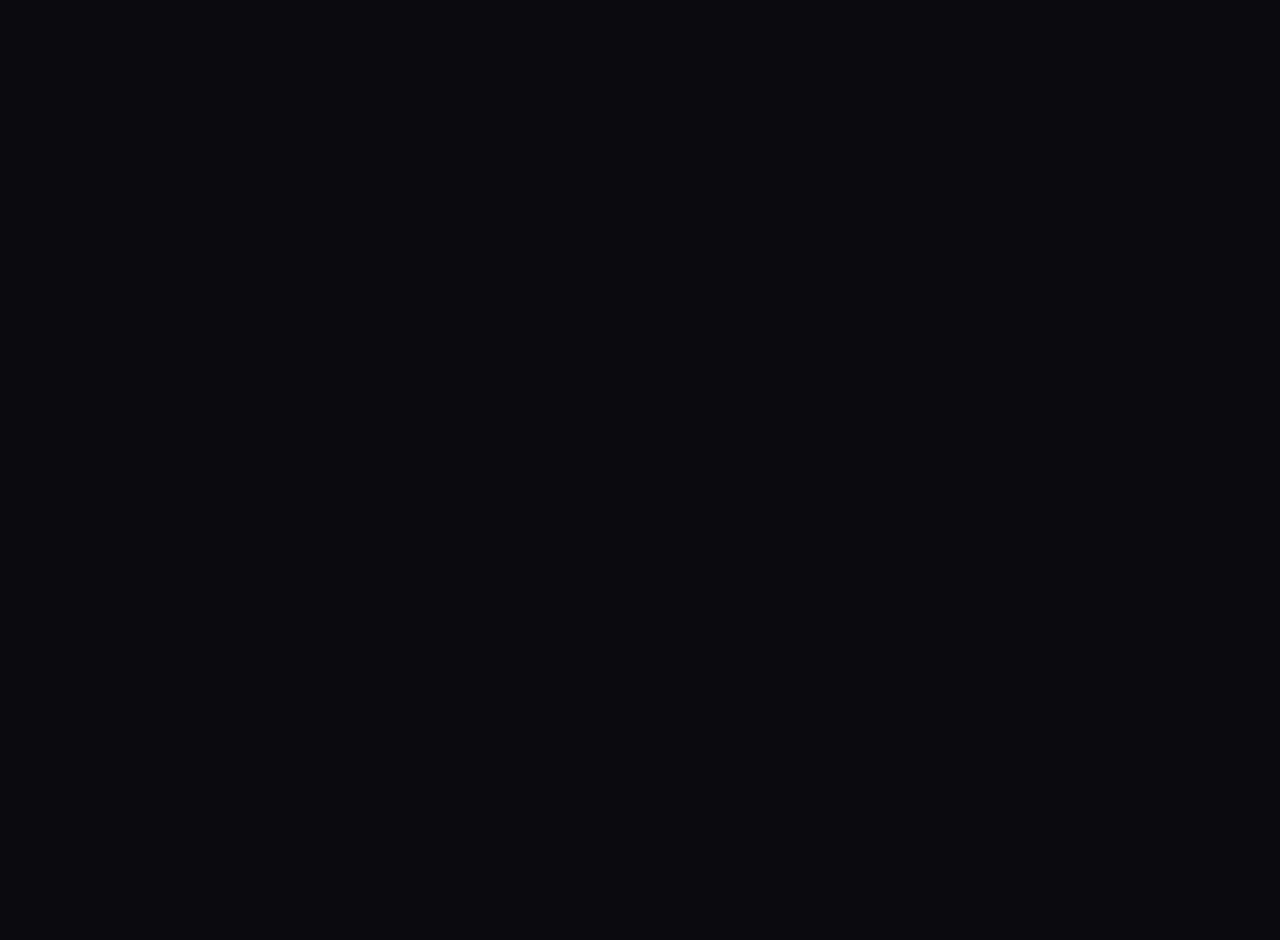
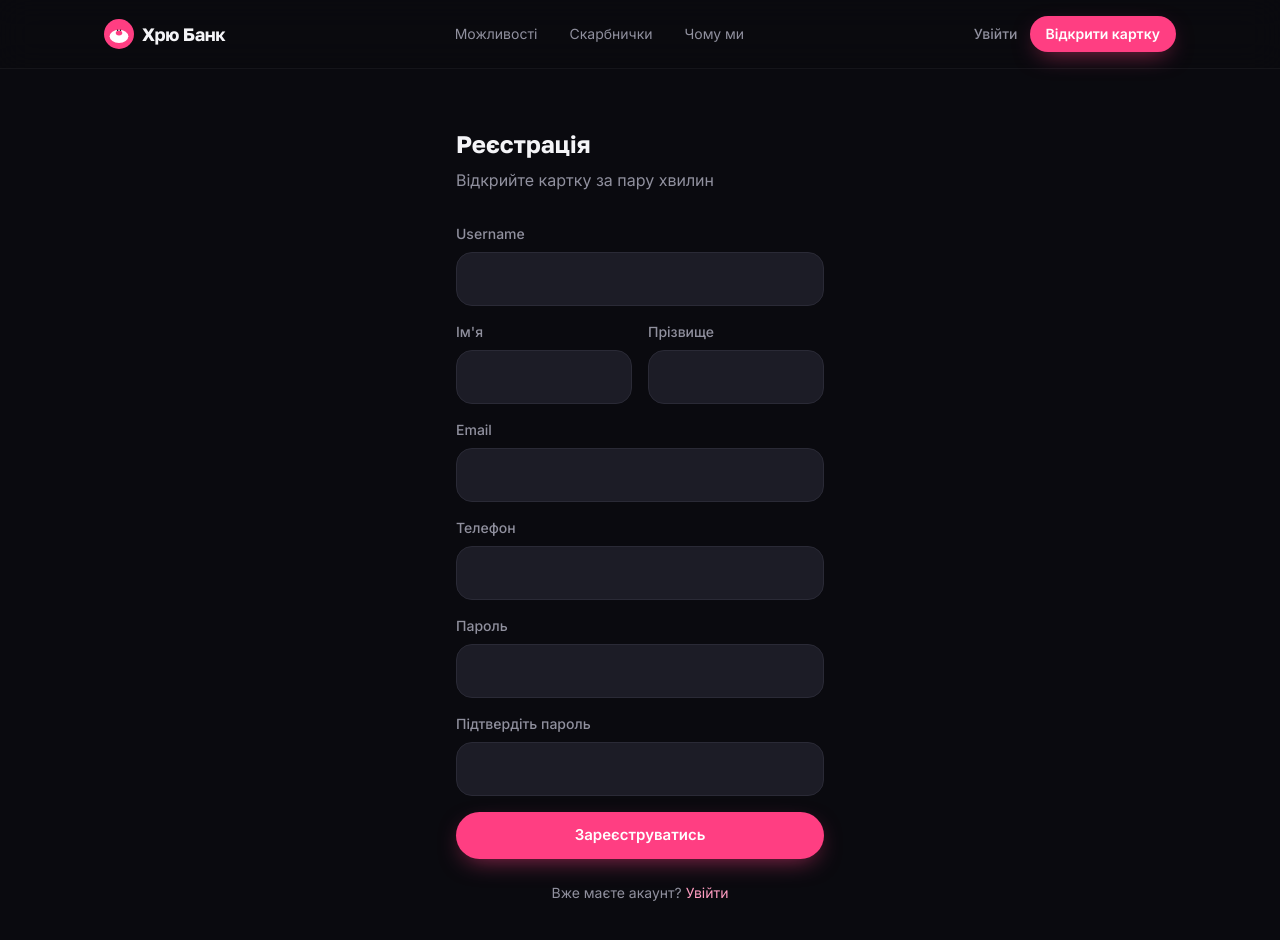
Before and after one commit to wlogs42/Digital-Bank-Monobank, a React (Vite) app in the folder frontDigitalBank/: page /register in a window 1280 px wide. Before the commit this address had no page. Shown: the top 940 px of the page. Before the commit the page ends 800 px from the top, so only its background shows below. Built offline with nearby package versions, Linux system fonts and the light colour scheme.

Commit message:
Add register/login pages, CORS, auth store, card service

```diff
--- /dev/null
+++ b/frontDigitalBank/src/Servises/api.js
@@ -0,0 +1,7 @@
+import axios from 'axios'
+
+const api = axios.create({
+  baseURL: 'http://localhost:5036',
+})
+
+export default api
--- /dev/null
+++ b/frontDigitalBank/src/Servises/authService.js
@@ -0,0 +1,11 @@
+import api from './api'
+
+export async function registerUser(payload) {
+  const { data } = await api.post('/users', payload)
+  return data
+}
+
+export async function loginUser(payload) {
+  const { data } = await api.post('/login', payload)
+  return data
+}
--- /dev/null
+++ b/frontDigitalBank/src/Servises/cardService.js
@@ -0,0 +1,6 @@
+import api from './api'
+
+export async function createCard(payload) {
+  const { data } = await api.post('/cards', payload)
+  return data
+}
--- /dev/null
+++ b/frontDigitalBank/src/pages/LoginPage.jsx
@@ -0,0 +1,86 @@
+import { useState } from 'react'
+import { Link } from 'react-router-dom'
+import { useForm } from 'react-hook-form'
+import { zodResolver } from '@hookform/resolvers/zod'
+import { z } from 'zod'
+import Navbar from '../components/landing/Navbar'
+import Container from '../components/common/Container'
+import TextField from '../components/common/TextField'
+import Button from '../components/common/Button'
+import { loginUser } from '../Servises/authService'
+import { useAuthStore } from '../store/useAuthStore'
+
+const loginSchema = z.object({
+  email: z.string().min(1, 'Введіть email').email('Некоректний email'),
+  password: z.string().min(1, 'Введіть пароль'),
+})
+
+export default function LoginPage() {
+  const [serverError, setServerError] = useState('')
+  const [loggedInUser, setLoggedInUser] = useState(null)
+  const setUser = useAuthStore((state) => state.setUser)
+
+  const {
+    register,
+    handleSubmit,
+    formState: { errors, isSubmitting },
+  } = useForm({
+    resolver: zodResolver(loginSchema),
+  })
+
+  const onSubmit = async (data) => {
+    setServerError('')
+
+    try {
+      const user = await loginUser(data)
+      setUser(user)
+      setLoggedInUser(user)
+    } catch (err) {
+      setServerError(err.response?.data?.error ?? 'Щось пішло не так, спробуйте ще раз')
+    }
+  }
+
+  if (loggedInUser) {
+    return (
+      <div className="relative">
+        <Navbar />
+        <main className="pt-32 pb-20">
+          <Container className="max-w-md text-center">
+            <h1 className="font-display text-2xl font-bold">З поверненням, {loggedInUser.userFirstName}!</h1>
+            <p className="mt-3 text-muted">Ви увійшли як {loggedInUser.userName}.</p>
+          </Container>
+        </main>
+      </div>
+    )
+  }
+
+  return (
+    <div className="relative">
+      <Navbar />
+      <main className="pt-32 pb-20">
+        <Container className="max-w-md">
+          <h1 className="font-display text-2xl font-bold">Вхід</h1>
+          <p className="mt-2 text-muted">Раді бачити вас знову</p>
+
+          <form onSubmit={handleSubmit(onSubmit)} className="mt-8 space-y-4">
+            <TextField label="Email" type="email" {...register('email')} error={errors.email?.message} />
+            <TextField label="Пароль" type="password" {...register('password')} error={errors.password?.message} />
+
+            {serverError && <p className="text-sm text-red-400">{serverError}</p>}
+
+            <Button type="submit" className="w-full" disabled={isSubmitting}>
+              {isSubmitting ? 'Входимо...' : 'Увійти'}
+            </Button>
+          </form>
+
+          <p className="mt-6 text-center text-sm text-muted">
+            Ще не маєте акаунту?{' '}
+            <Link to="/register" className="text-brand-300 hover:text-brand-100">
+              Зареєструватись
+            </Link>
+          </p>
+        </Container>
+      </main>
+    </div>
+  )
+}
--- /dev/null
+++ b/frontDigitalBank/src/pages/RegisterPage.jsx
@@ -0,0 +1,124 @@
+import { useState } from 'react'
+import { Link } from 'react-router-dom'
+import { useForm } from 'react-hook-form'
+import { zodResolver } from '@hookform/resolvers/zod'
+import { z } from 'zod'
+import Navbar from '../components/landing/Navbar'
+import Container from '../components/common/Container'
+import TextField from '../components/common/TextField'
+import Button from '../components/common/Button'
+import { registerUser } from '../Servises/authService'
+import { useAuthStore } from '../store/useAuthStore'
+
+const registerSchema = z
+  .object({
+    userName: z.string().min(1, 'Введіть username').max(100),
+    userFirstName: z.string().min(1, "Введіть ім'я").max(100),
+    userLastName: z.string().min(1, 'Введіть прізвище').max(100),
+    email: z.string().min(1, 'Введіть email').email('Некоректний email'),
+    phoneNumber: z.string().min(1, 'Введіть номер телефону'),
+    password: z
+      .string()
+      .min(8, 'Пароль має бути не менше 8 символів')
+      .regex(/[A-Z]/, 'Потрібна хоча б одна велика літера')
+      .regex(/[a-z]/, 'Потрібна хоча б одна мала літера')
+      .regex(/[0-9]/, 'Потрібна хоча б одна цифра'),
+    confirmPassword: z.string(),
+  })
+  .refine((data) => data.password === data.confirmPassword, {
+    message: 'Паролі не співпадають',
+    path: ['confirmPassword'],
+  })
+
+export default function RegisterPage() {
+  const [serverError, setServerError] = useState('')
+  const [registeredUser, setRegisteredUser] = useState(null)
+  const setUser = useAuthStore((state) => state.setUser)
+
+  const {
+    register,
+    handleSubmit,
+    formState: { errors, isSubmitting },
+  } = useForm({
+    resolver: zodResolver(registerSchema),
+  })
+
+  const onSubmit = async (data) => {
+    setServerError('')
+
+    const payload = {
+      userName: data.userName,
+      userFirstName: data.userFirstName,
+      userLastName: data.userLastName,
+      email: data.email,
+      phoneNumber: data.phoneNumber,
+      password: data.password,
+    }
+
+    try {
+      const user = await registerUser(payload)
+      setUser(user)
+      setRegisteredUser(user)
+    } catch (err) {
+      setServerError(err.response?.data?.error ?? 'Щось пішло не так, спробуйте ще раз')
+    }
+  }
+
+  if (registeredUser) {
+    return (
+      <div className="relative">
+        <Navbar />
+        <main className="pt-32 pb-20">
+          <Container className="max-w-md text-center">
+            <h1 className="font-display text-2xl font-bold">Вітаємо, {registeredUser.userFirstName}!</h1>
+            <p className="mt-3 text-muted">Акаунт {registeredUser.userName} успішно створено.</p>
+          </Container>
+        </main>
+      </div>
+    )
+  }
+
+  return (
+    <div className="relative">
+      <Navbar />
+      <main className="pt-32 pb-20">
+        <Container className="max-w-md">
+          <h1 className="font-display text-2xl font-bold">Реєстрація</h1>
+          <p className="mt-2 text-muted">Відкрийте картку за пару хвилин</p>
+
+          <form onSubmit={handleSubmit(onSubmit)} className="mt-8 space-y-4">
+            <TextField label="Username" {...register('userName')} error={errors.userName?.message} />
+
+            <div className="grid grid-cols-2 gap-4">
+              <TextField label="Ім'я" {...register('userFirstName')} error={errors.userFirstName?.message} />
+              <TextField label="Прізвище" {...register('userLastName')} error={errors.userLastName?.message} />
+            </div>
+
+            <TextField label="Email" type="email" {...register('email')} error={errors.email?.message} />
+            <TextField label="Телефон" type="tel" {...register('phoneNumber')} error={errors.phoneNumber?.message} />
+            <TextField label="Пароль" type="password" {...register('password')} error={errors.password?.message} />
+            <TextField
+              label="Підтвердіть пароль"
+              type="password"
+              {...register('confirmPassword')}
+              error={errors.confirmPassword?.message}
+            />
+
+            {serverError && <p className="text-sm text-red-400">{serverError}</p>}
+
+            <Button type="submit" className="w-full" disabled={isSubmitting}>
+              {isSubmitting ? 'Створюємо акаунт...' : 'Зареєструватись'}
+            </Button>
+          </form>
+
+          <p className="mt-6 text-center text-sm text-muted">
+            Вже маєте акаунт?{' '}
+            <Link to="/login" className="text-brand-300 hover:text-brand-100">
+              Увійти
+            </Link>
+          </p>
+        </Container>
+      </main>
+    </div>
+  )
+}
--- a/frontDigitalBank/src/routers/AppRouter.jsx
+++ b/frontDigitalBank/src/routers/AppRouter.jsx
@@ -1,13 +1,16 @@
 import { Route, Routes } from "react-router-dom";
 import PublicLayout from "../layouts/PublicLayout";
 import FullLandingPage from "../pages/FullLandingPage";
+import RegisterPage from "../pages/RegisterPage";
+import LoginPage from "../pages/LoginPage";
 
 export default function AppRouter(){
     return(
         <Routes>
-            {/* публ сторінки */}
             <Route element={<PublicLayout />}>
                 <Route path="/" element={<FullLandingPage/>}></Route>
+                <Route path="/register" element={<RegisterPage/>}></Route>
+                <Route path="/login" element={<LoginPage/>}></Route>
 
             </Route>
 
--- /dev/null
+++ b/frontDigitalBank/src/store/useAuthStore.js
@@ -0,0 +1,13 @@
+import { create } from 'zustand'
+import { persist } from 'zustand/middleware'
+
+export const useAuthStore = create(
+  persist(
+    (set) => ({
+      user: null,
+      setUser: (user) => set({ user }),
+      logout: () => set({ user: null }),
+    }),
+    { name: 'auth' }
+  )
+)
--- a/frontDigitalBank/vite.config.js
+++ b/frontDigitalBank/vite.config.js
@@ -6,4 +6,8 @@ import tailwindcss from '@tailwindcss/vite'
 // https://vite.dev/config/
 export default defineConfig({
   plugins: [react(),tailwindcss()],
+  server: {
+    port: 5199,
+    strictPort: true,
+  },
 })
```
Also changed, not shown: 2 other files (tests, documents, lock files or other folders).
